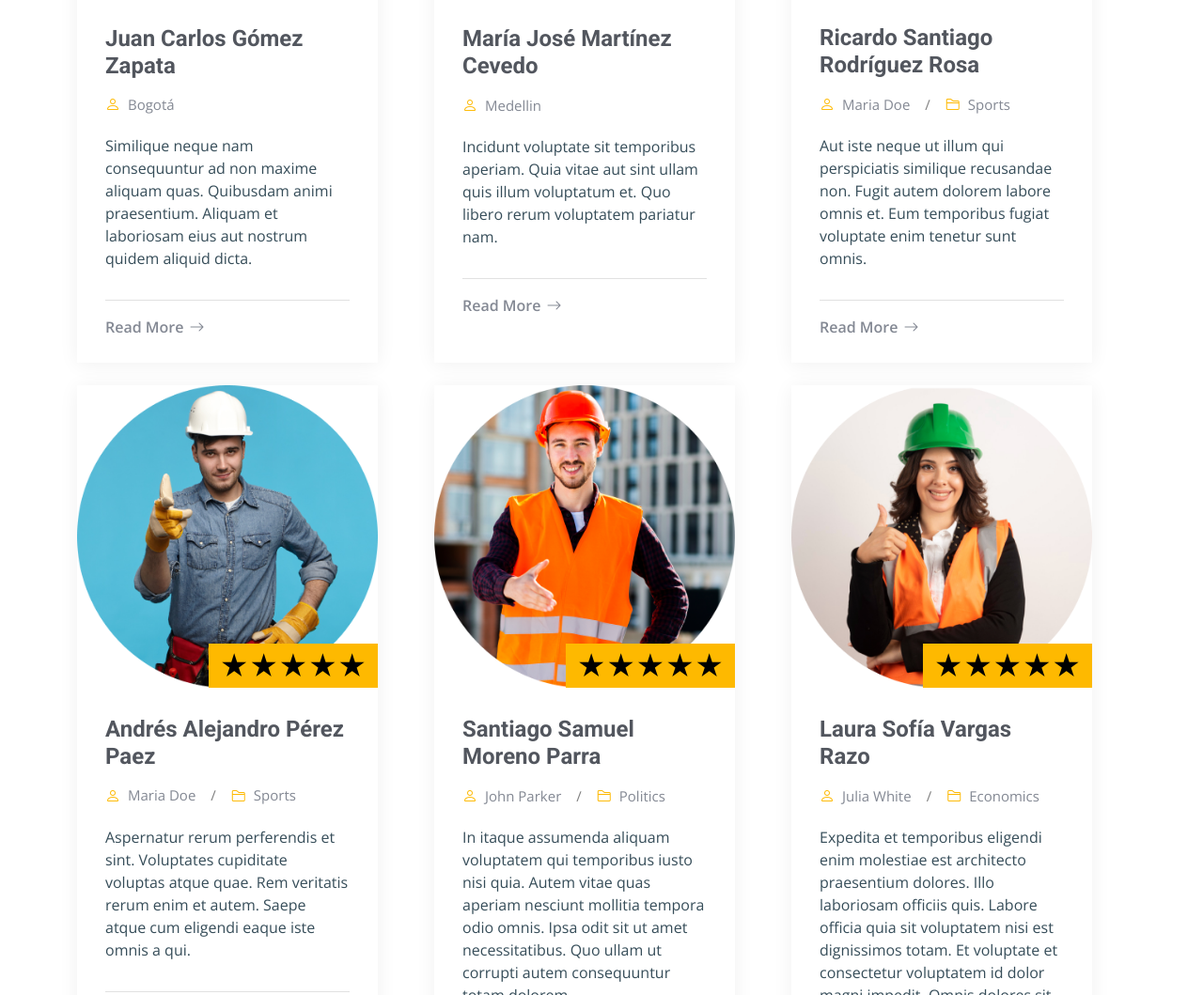
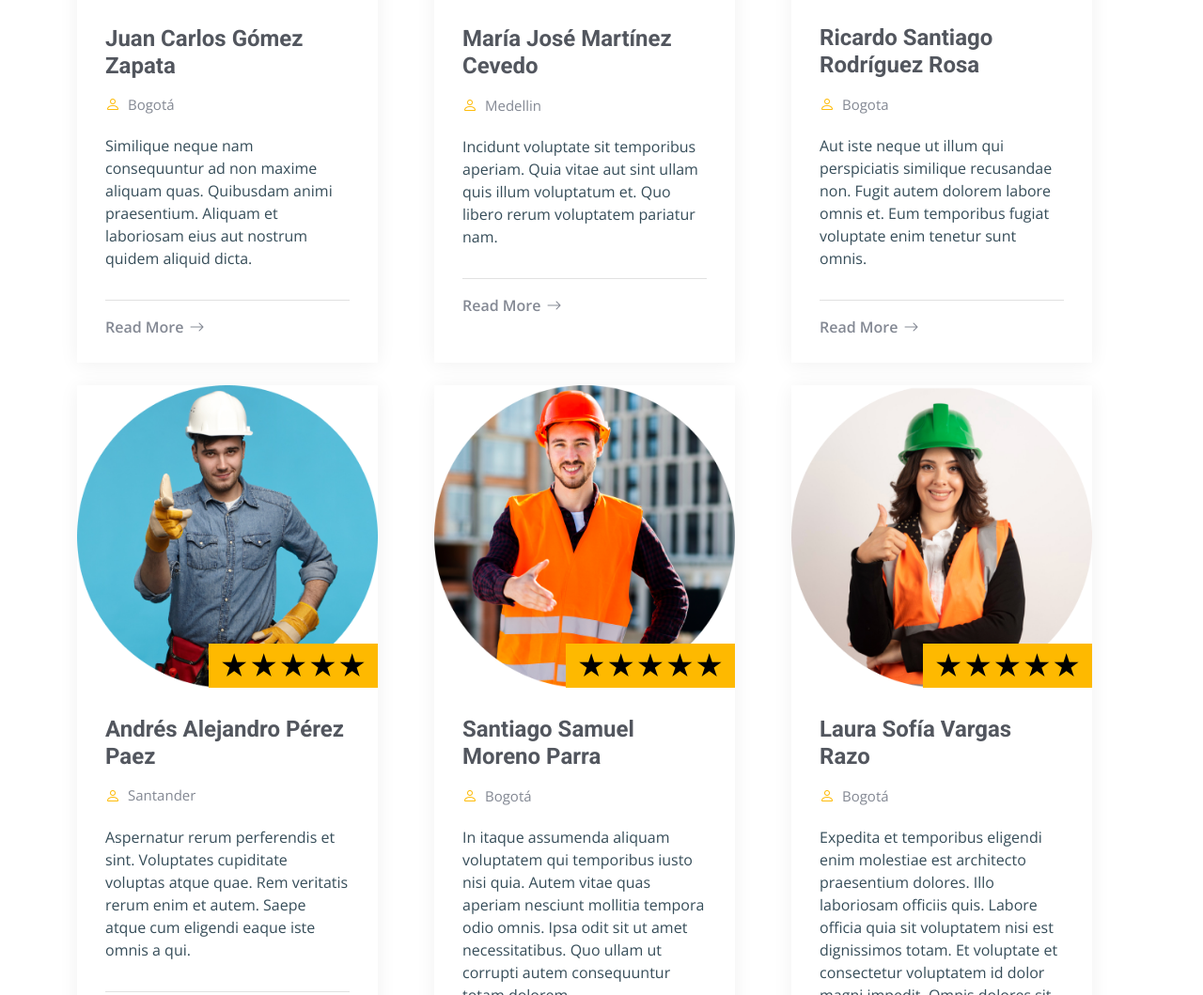
Before and after one commit to JhosstinStip17/WHITESTUCCO, a website: page blog.html in a window 1280 px wide. Shown: the part 714-1773 px from the top of the page at 94% size. Drawn offline with nearby package versions, Linux system fonts and the light colour scheme.

Commit message:
actualizacion de las ciudades

```diff
--- a/blog.html
+++ b/blog.html
@@ -226,12 +226,12 @@
 
                 <div class="meta d-flex align-items-center">
                   <div class="d-flex align-items-center">
-                    <i class="bi bi-person"></i> <span class="ps-2">Maria Doe</span>
+                    <i class="bi bi-person"></i> <span class="ps-2">Bogota</span>
                   </div>
-                  <span class="px-3 text-black-50">/</span>
+                  <!-- <span class="px-3 text-black-50">/</span>
                   <div class="d-flex align-items-center">
                     <i class="bi bi-folder2"></i> <span class="ps-2">Sports</span>
-                  </div>
+                  </div> -->
                 </div>
 
                 <p>
@@ -273,12 +273,12 @@
 
                 <div class="meta d-flex align-items-center">
                   <div class="d-flex align-items-center">
-                    <i class="bi bi-person"></i> <span class="ps-2">Maria Doe</span>
+                    <i class="bi bi-person"></i> <span class="ps-2">Santander</span>
                   </div>
-                  <span class="px-3 text-black-50">/</span>
+                  <!-- <span class="px-3 text-black-50">/</span>
                   <div class="d-flex align-items-center">
                     <i class="bi bi-folder2"></i> <span class="ps-2">Sports</span>
-                  </div>
+                  </div> -->
                 </div>
 
                 <p>
@@ -321,12 +321,12 @@
 
                 <div class="meta d-flex align-items-center">
                   <div class="d-flex align-items-center">
-                    <i class="bi bi-person"></i> <span class="ps-2">John Parker</span>
+                    <i class="bi bi-person"></i> <span class="ps-2">Bogotá</span>
                   </div>
-                  <span class="px-3 text-black-50">/</span>
+                  <!-- <span class="px-3 text-black-50">/</span>
                   <div class="d-flex align-items-center">
                     <i class="bi bi-folder2"></i> <span class="ps-2">Politics</span>
-                  </div>
+                  </div> -->
                 </div>
 
                 <p>
@@ -369,12 +369,12 @@
 
                 <div class="meta d-flex align-items-center">
                   <div class="d-flex align-items-center">
-                    <i class="bi bi-person"></i> <span class="ps-2">Julia White</span>
+                    <i class="bi bi-person"></i> <span class="ps-2">Bogotá</span>
                   </div>
-                  <span class="px-3 text-black-50">/</span>
+                  <!-- <span class="px-3 text-black-50">/</span>
                   <div class="d-flex align-items-center">
                     <i class="bi bi-folder2"></i> <span class="ps-2">Economics</span>
-                  </div>
+                  </div> -->
                 </div>
 
                 <p>
```
